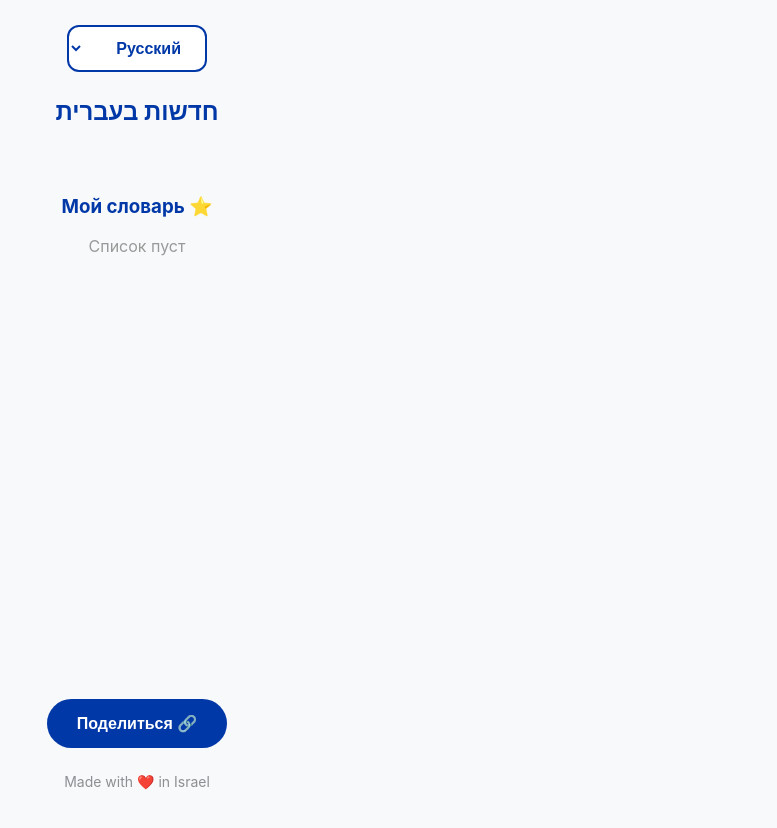
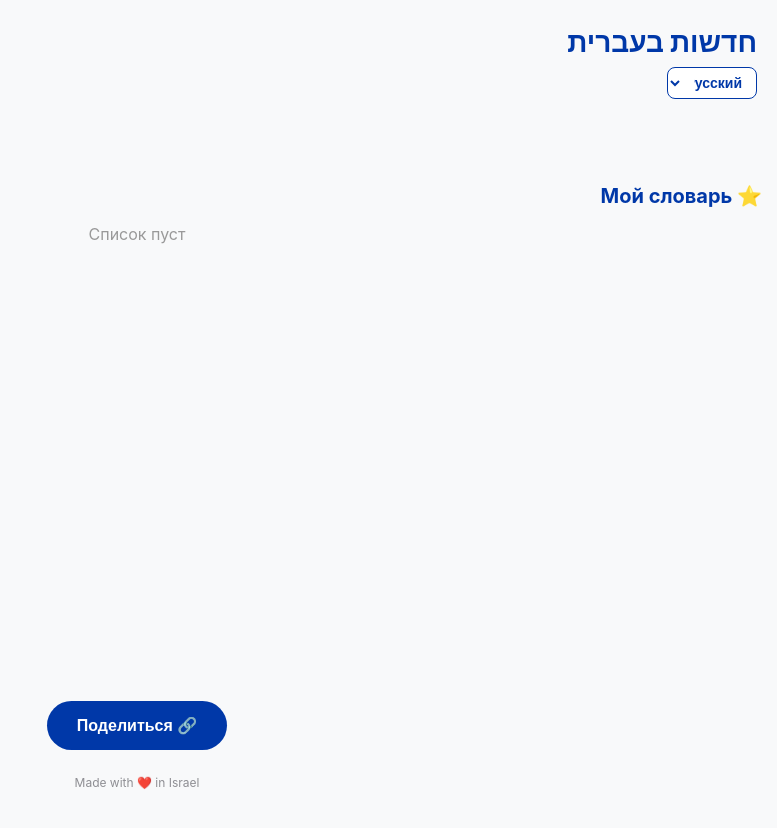
Before and after one commit to JRiverbend/funhebrew, a plain HTML site: page index.html in a window 1280 px wide. Shown: the whole page, without its empty margins (503-1280 px from the left). Drawn offline with Linux system fonts and the light colour scheme; no server answers.

Commit message:
Update index.html
header

```diff
--- a/index.html
+++ b/index.html
@@ -18,30 +18,41 @@
 
         body {
             background-color: var(--bg);
-            font-family: -apple-system, BlinkMacSystemFont, sans-serif;
+            font-family: -apple-system, BlinkMacSystemFont, "Segoe UI", sans-serif;
             margin: 0; padding: 15px; direction: rtl; color: var(--text-dark);
             display: flex; flex-direction: column; min-height: 100vh;
         }
 
-        /* Увеличенный выбор языка сверху */
-        .lang-selector {
-            text-align: center;
-            margin-bottom: 15px;
-            padding-top: 10px;
+        /* Шапка с названием и выбором языка */
+        .header-container {
+            display: flex;
+            flex-direction: column;
+            align-items: flex-start; /* Выравнивание по правому краю (в RTL) */
+            margin-bottom: 25px;
+            padding: 10px 5px;
         }
+
+        .header-container h1 {
+            font-size: 28px; /* Увеличили до 28 */
+            color: var(--il-blue);
+            margin: 0 0 8px 0;
+            font-weight: 800;
+        }
+
+        /* Компактный выбор языка в правом нижнем углу шапки */
         select {
-            padding: 12px 20px;
-            border-radius: 12px;
-            border: 2px solid var(--il-blue);
-            font-size: 16px;
+            padding: 6px 10px;
+            border-radius: 8px;
+            border: 1.5px solid var(--il-blue);
+            font-size: 14px;
             font-weight: 600;
             background: var(--il-white);
             color: var(--il-blue);
-            width: 80%;
-            max-width: 140px;
+            /* Размер 3/4 от кнопок действий (которые обычно ~100-120px) */
+            width: 90px;
+            cursor: pointer;
+            outline: none;
         }
-
-        .header h1 { text-align: center; font-size: 24px; color: var(--il-blue); margin: 10px 0 20px 0; }
 
         .card {
             background: var(--il-white); border-radius: 16px; padding: 20px;
@@ -49,7 +60,7 @@
             border: 1px solid rgba(0, 56, 168, 0.1);
         }
 
-        .headline { font-size: 18px; line-height: 1.5; font-weight: 700; margin-bottom: 18px; }
+        .headline { font-size: 18px; line-height: 1.5; font-weight: 700; margin-bottom: 18px; text-align: right; }
 
         .actions { display: flex; gap: 8px; }
         button {
@@ -57,33 +68,38 @@
             padding: 12px 4px; font-size: 13px; font-weight: 700; cursor: pointer;
             display: flex; align-items: center; justify-content: center;
         }
+        button:active { transform: scale(0.96); }
 
         .btn-speak { background: var(--il-white); color: var(--il-blue); }
         .btn-trans { background: var(--il-blue); color: var(--il-white); }
-        .btn-save { background: var(--il-white); color: var(--il-blue); }
+        .btn-save { background: var(--il-white); color: var(--il-blue); border-style: solid; }
 
         #my-vocabulary { flex-grow: 1; margin-top: 30px; }
+        #vocab-title { color: var(--il-blue); text-align: right; margin-bottom: 15px; font-size: 20px; }
+
         .vocab-item {
             background: var(--il-white); padding: 15px; border-radius: 12px;
             margin-bottom: 10px; display: flex; justify-content: space-between;
             border-right: 5px solid var(--il-blue);
+            box-shadow: 0 2px 6px rgba(0,0,0,0.05);
         }
 
-        .btn-del { border: none; color: #ff3b30; background: none; font-size: 18px; }
+        .btn-del { border: none; color: #ff3b30; background: none; font-size: 18px; flex: none; width: auto; }
 
-        /* Кнопка Поделиться и Футер */
         .share-section { text-align: center; margin-top: 30px; }
         .btn-share {
             background: var(--il-blue); color: white; border: none;
             padding: 15px 30px; border-radius: 25px; font-size: 16px;
             width: auto; margin: 0 auto; display: inline-flex;
         }
-        .footer { text-align: center; padding: 25px 0; color: #8e8e93; font-size: 14px; }
+
+        .footer { text-align: center; padding: 25px 0; color: #8e8e93; font-size: 12px; }
     </style>
 </head>
 <body>
 
-    <div class="lang-selector">
+    <div class="header-container">
+        <h1>חדשות בעברית</h1>
         <select id="langSelect" onchange="changeLang()">
             <option value="ru">Русский</option>
             <option value="en">English</option>
@@ -92,12 +108,10 @@
         </select>
     </div>
 
-    <div class="header"><h1>חדשות בעברית</h1></div>
-
     <div id="news-container"></div>
 
     <div id="my-vocabulary">
-        <h3 id="vocab-title" style="color: var(--il-blue); text-align: center;">⭐ Мой словарь</h3>
+        <h3 id="vocab-title">⭐ Мой словарь</h3>
         <div id="vocab-list"></div>
     </div>
 
@@ -111,10 +125,10 @@
 
     <script>
         const translations = {
-            ru: { speak: "🔊 Слушать", trans: "🌐 Перевод", save: "⭐ Учить", vocab: "⭐ Мой словарь", share: "🔗 Поделиться" },
-            en: { speak: "🔊 Listen", trans: "🌐 Translate", save: "⭐ Save", vocab: "⭐ My Vocabulary", share: "🔗 Share" },
-            fr: { speak: "🔊 Écouter", trans: "🌐 Traduire", save: "⭐ Apprendre", vocab: "⭐ Mon dico", share: "🔗 Partager" },
-            am: { speak: "🔊 አዳምጥ", trans: "🌐 ተርጉም", save: "⭐ አጥና", vocab: "⭐ የእኔ መዝገበ ቃላት", share: "🔗 አጋራ" }
+            ru: { speak: "🔊 Слушать", trans: "🌐 Перевод", save: "⭐ Учить", vocab: "⭐ Мой словарь", share: "🔗 Поделиться", empty: "Список пуст" },
+            en: { speak: "🔊 Listen", trans: "🌐 Translate", save: "⭐ Save", vocab: "⭐ My Vocabulary", share: "🔗 Share", empty: "List is empty" },
+            fr: { speak: "🔊 Écouter", trans: "🌐 Traduire", save: "⭐ Apprendre", vocab: "⭐ Mon dico", share: "🔗 Partager", empty: "Liste vide" },
+            am: { speak: "🔊 አዳምጥ", trans: "🌐 ተርጉም", save: "⭐ አጥና", vocab: "⭐ የእኔ መዝገበ ቃላት", share: "🔗 አጋራ", empty: "ዝርዝሩ ባዶ ነው" }
         };
 
         let currentLang = localStorage.getItem('funLang') || 'ru';
@@ -179,14 +193,14 @@
             document.querySelector('.btn-share').innerText = translations[currentLang].share;
             const list = document.getElementById('vocab-list');
             const words = JSON.parse(localStorage.getItem('funHebrewWords') || '[]');
-            list.innerHTML = words.length ? '' : '<p style="text-align:center; color:#999">Список пуст</p>';
+            list.innerHTML = words.length ? '' : `<p style="text-align:center; color:#999">${translations[currentLang].empty}</p>`;
             words.slice().reverse().forEach((word, index) => {
                 const actualIndex = words.length - 1 - index;
                 const div = document.createElement('div');
                 div.className = 'vocab-item';
                 const safeWord = word.replace(/'/g, "\\'");
                 div.innerHTML = `
-                    <div onclick="speakText('${safeWord}')" style="cursor:pointer;flex:1;font-weight:600">${word}</div>
+                    <div onclick="speakText('${safeWord}')" style="cursor:pointer;flex:1;font-weight:600;text-align:right;">${word}</div>
                     <button class="btn-del" onclick="deleteWord(${actualIndex})">✕</button>
                 `;
                 list.appendChild(div);
```
